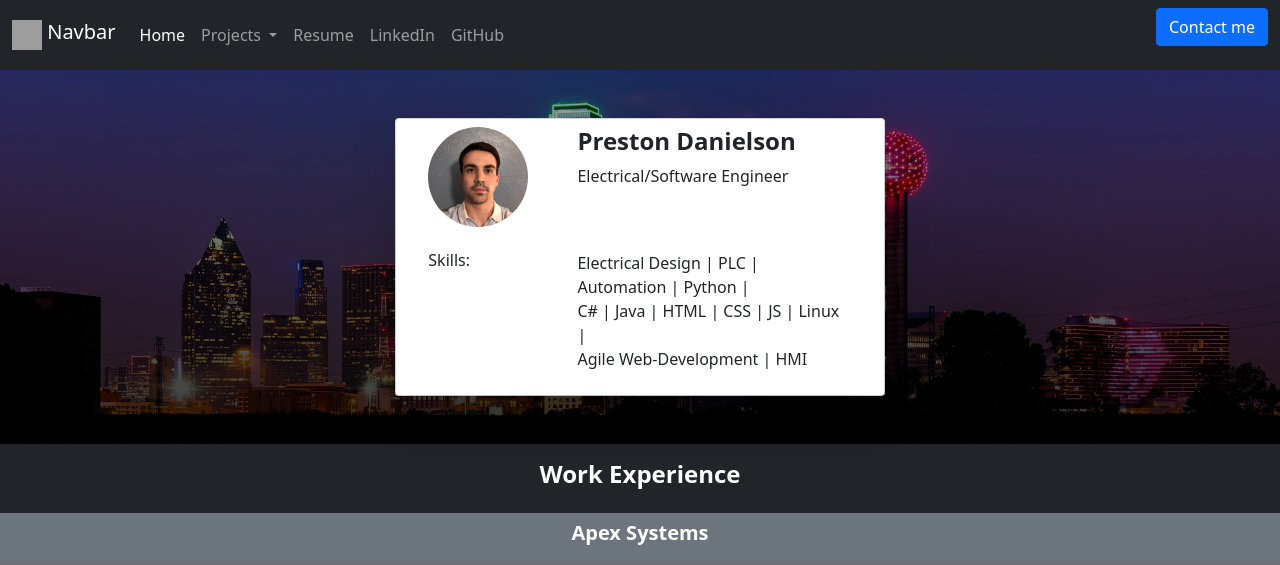
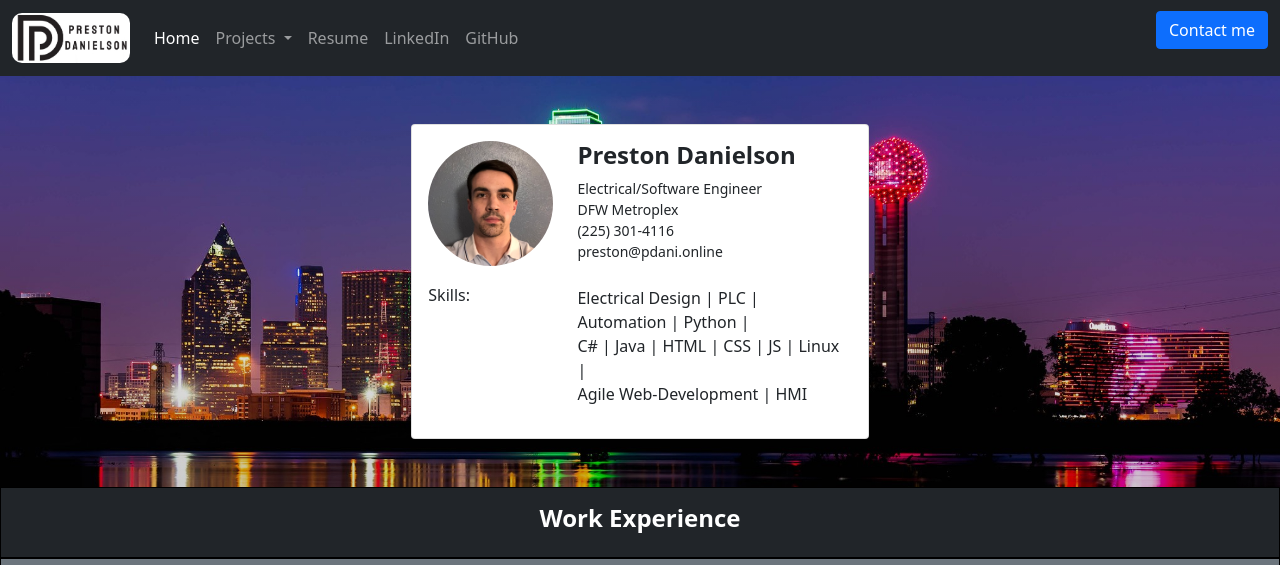
Before and after one commit to PDani96/Personal_Portfolio, a Django app: page / in a window 1280 px wide. Shown: the top 565 px of the page. Run offline with Django 4.2, Linux system fonts and the light colour scheme; parts of the project's set-up code (start-up, migrations or seed data) failed here and were passed over; some libraries are stand-ins or nearby versions; grey boxes are pictures that could not be loaded.

Commit message:
More styling, added logo and favicon, business card formatting.

```diff
--- a/personal_portfolio/urls.py
+++ b/personal_portfolio/urls.py
@@ -16,11 +16,11 @@ Including another URLconf
 from django.contrib import admin
 from django.urls import path, include
 
-from website.views import welcome, date, about
+from website.views import home, date, about
 
 urlpatterns = [
     path('admin/', admin.site.urls),
-    path('', welcome, name="welcome"),
+    path('', home, name="home"),
     path('date', date),
     path('about', about),
     path('meetings/', include('meetings.urls')),
--- a/website/static/website/css/custom.css
+++ b/website/static/website/css/custom.css
@@ -1,6 +1,6 @@
 .avatar-big {
-    height:100px;
-    width:100px;
+    height:125px;
+    width:125px;
 }
 
 .avatar-small {
@@ -61,8 +61,8 @@
 .parallax-bg{
     background: #000;
     background: linear-gradient(
-            rgba(0, 0, 0, 0.3),
-            rgba(0, 0, 0, 0.8)
+            rgba(0, 0, 0, 0),
+            rgba(0, 0, 0, 0.2)
         ),
         var(--url);
     background-attachment: fixed;
--- a/website/templates/base.html
+++ b/website/templates/base.html
@@ -1,4 +1,6 @@
 {% load static %}
+
+<link rel="icon" href="{% static 'img/icon.png' %}">
 
 <link rel="stylesheet"
       type="text/css"
@@ -21,9 +23,8 @@
 <body>
     <nav class="navbar navbar-expand-sm navbar-dark bg-dark sticky-top">
         <div class="container-fluid">
-            <a href="#" class="navbar-brand mb-0 h1">
-                <img class="d-inline-block align-top" src="https://getbootstrap.com/docs/4.0/assets/brand/bootstrap-solid.svg" width="30" height="30" />
-                Navbar
+            <a href="{% url 'home' %}" class="navbar-brand mb-0 h1">
+                <img class="d-inline-block align-top" src="{% static 'img/logo.jpg' %}" width="auto" height="50" style="border-radius: 10px"/>
             </a>
             <button
             type="button"
@@ -38,7 +39,7 @@
             <div class="collapse navbar-collapse" id="navbarNav">
                 <ul class="navbar-nav">
                     <li class="nav-item active">
-                        <a href="#" class="nav-link active">
+                        <a href="{% url 'home' %}" class="nav-link active">
                             Home
                         </a>
                     </li>
--- a/website/templates/website/welcome.html
+++ b/website/templates/website/home.html
@@ -2,7 +2,7 @@
 
 {% load static %}
 
-{% block title %}Welcome{% endblock %}
+{% block title %}Preston Danielson | Engineer{% endblock %}
 
 {% block content %}
     <div class="parallax-bg" style="background-size: 100% auto; --url: url({% static 'img/dallas_skyline.jpg' %});">
@@ -11,8 +11,7 @@
                 <div class="col-auto card-container mt-5 mb-5">
                     <div class="card-flip">
                         <div class="card front">
-                            <div class="shadow-lg p-2 bg-white rounded">
-                                <div class="container-fluid">
+                            <div class="container-fluid p-3">
                                 <div class="row">
                                     <div class="col-4">
                                         <div class="avatar-big">
@@ -23,10 +22,15 @@
                                     </div>
                                     <div class="col-8">
                                         <h4><b>Preston Danielson</b></h4>
-                                            Electrical/Software Engineer
+                                        <p style="font-size: 0.875em">
+                                            Electrical/Software Engineer<br>
+                                            DFW Metroplex<br>
+                                            (225) 301-4116<br>
+                                            preston@pdani.online
+                                        </p>
                                     </div>
                                 </div>
-                                    <div class="row mt-4">
+                                <div class="row mt-2">
                                     <div class="col-4">
                                         <h6>Skills:</h6>
                                     </div>
@@ -40,10 +44,9 @@
                                 </div>
                             </div>
                         </div>
-                        </div>
                         <div class="card back">
                             <div class="shadow-lg p-3 bg-white rounded">
-                                Back
+                                About me: TO-DO
                             </div>
                         </div>
                     </div>
@@ -52,11 +55,11 @@
         </div>
     </div>
 
-    <div class="d-flex p-3 bg-dark" style="justify-content:center">
+    <div class="d-flex p-3 bg-dark" style="justify-content:center; border: 1px solid black">
         <h4 style="color:white"><b>Work Experience</b></h4>
     </div>
 
-    <div class="d-flex p-2 bg-secondary" style="justify-content:center">
+    <div class="d-flex p-2 bg-secondary" style="justify-content:center; border: 1px solid black">
         <h5 style="color:white"><b>Apex Systems</b></h5>
     </div>
 
@@ -84,7 +87,7 @@
         </div>
     </div>
 
-    <div class="d-flex p-2 bg-secondary" style="justify-content:center">
+    <div class="d-flex p-2 bg-secondary" style="justify-content:center; border: 1px solid black">
         <h5 style="color:white"><b>Siemens Logistics</b></h5>
     </div>
 
@@ -112,7 +115,7 @@
         </div>
     </div>
 
-    <div class="d-flex p-2 bg-secondary" style="justify-content:center">
+    <div class="d-flex p-2 bg-secondary" style="justify-content:center; border: 1px solid black">
         <h5 style="color:white"><b>Sabre Industries</b></h5>
     </div>
 
@@ -140,7 +143,7 @@
         </div>
     </div>
 
-    <div class="d-flex p-2 bg-secondary" style="justify-content:center">
+    <div class="d-flex p-2 bg-secondary" style="justify-content:center; border: 1px solid black">
         <h5 style="color:white"><b>Fenway Group</b></h5>
     </div>
 
--- a/website/views.py
+++ b/website/views.py
@@ -5,9 +5,8 @@ from django.http import HttpResponse
 
 from meetings.models import Meeting
 
-def welcome(request):
-    return render(request, "website/welcome.html",
-                  {"meetings": Meeting.objects.all()})
+def home(request):
+    return render(request, "website/home.html")
 
 def date(request):
     return HttpResponse("This page was served at " + str(datetime.now()))
```
Also changed, not shown: static/img/icon.png (added), static/img/logo.jpg (added). Lines whose indentation alone changed are shown as unchanged.
